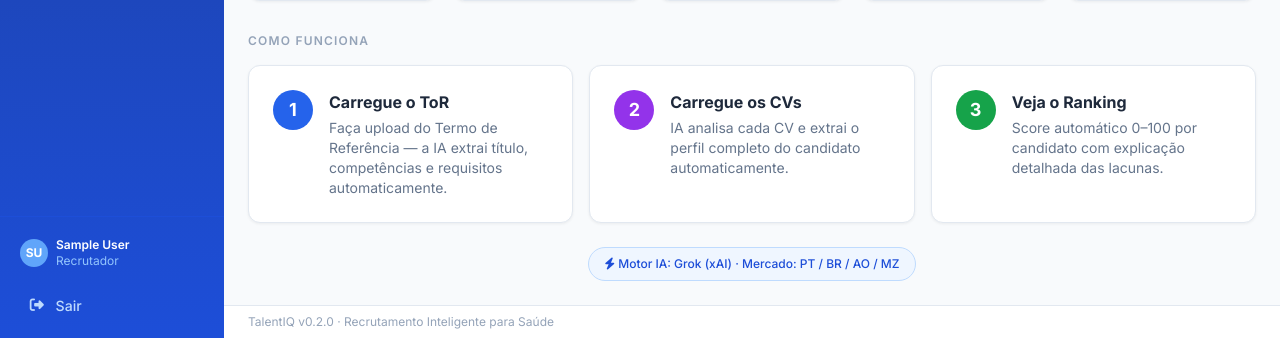
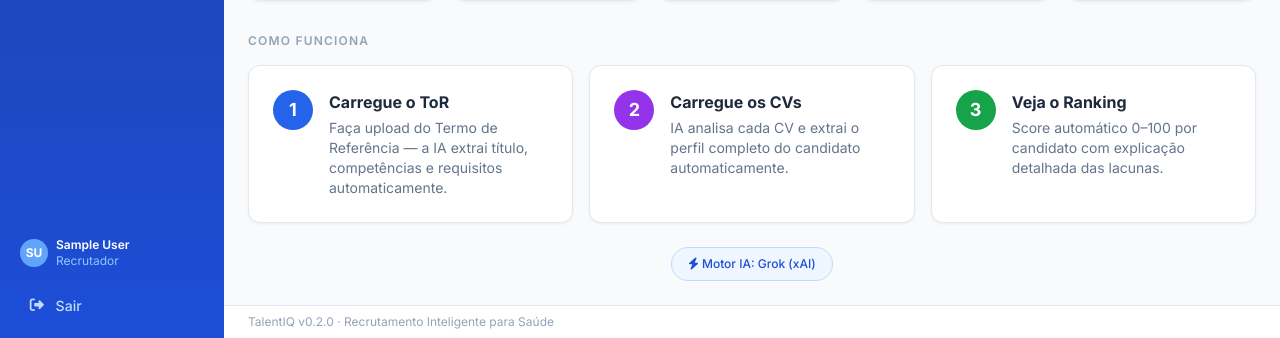
Before and after one commit to Ngaspar20/TalentIQ-web, a Django app: page / in a window 1280 px wide. Shown: the part 629-967 px from the top of the page. Run offline with Django 5.2, Linux system fonts and the light colour scheme; the visitor is signed in with stand-in values (Sample User, id 1); parts of the project's set-up code (start-up, migrations or seed data) failed here and were passed over; some libraries are stand-ins or nearby versions.

Commit message:
Remove Mercado label from dashboard footer

```diff
--- a/templates/dashboard.html
+++ b/templates/dashboard.html
@@ -147,7 +147,7 @@
 <!-- AI Engine badge -->
 <div class="flex items-center justify-center gap-2 mt-6">
     <span class="text-xs bg-blue-50 text-blue-700 px-4 py-2 rounded-full font-medium border border-blue-200">
-        <i class="fa-solid fa-bolt"></i> Motor IA: Grok (xAI) · Mercado: PT / BR / AO / MZ
+        <i class="fa-solid fa-bolt"></i> Motor IA: Grok (xAI)
     </span>
 </div>
 
```
